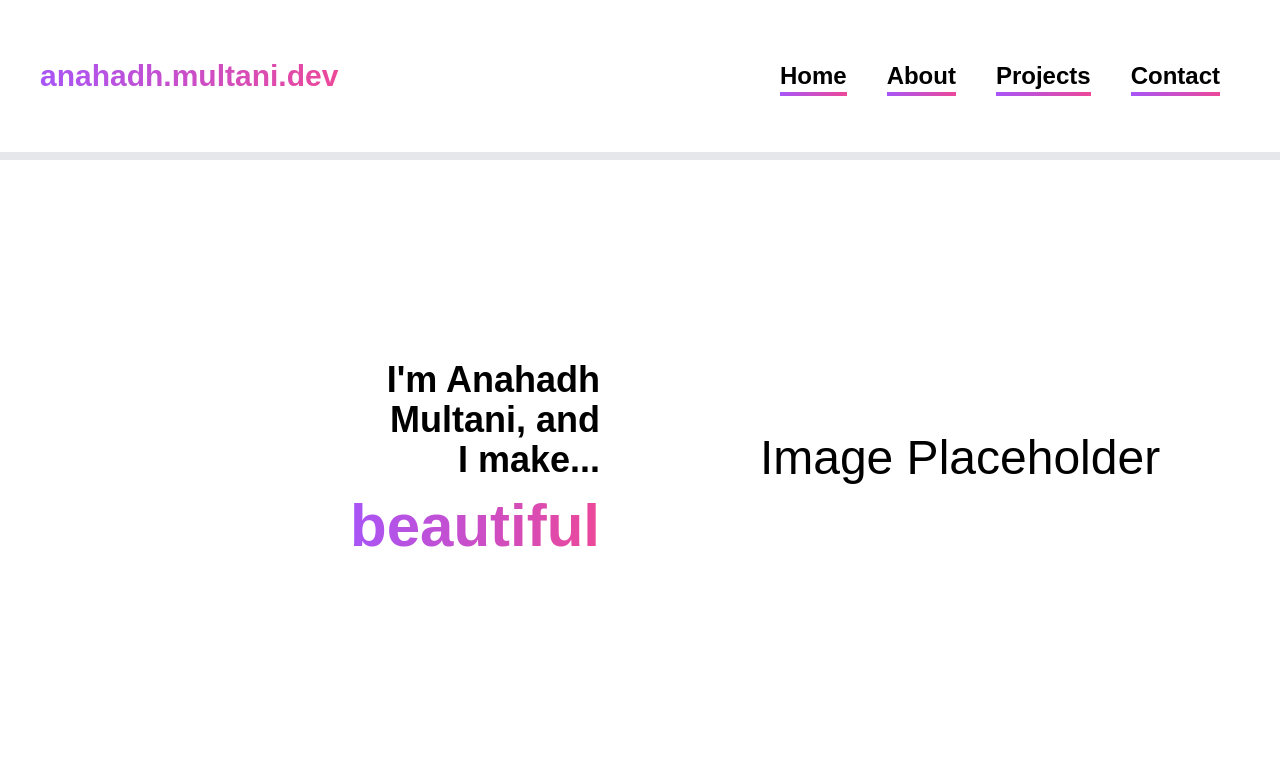
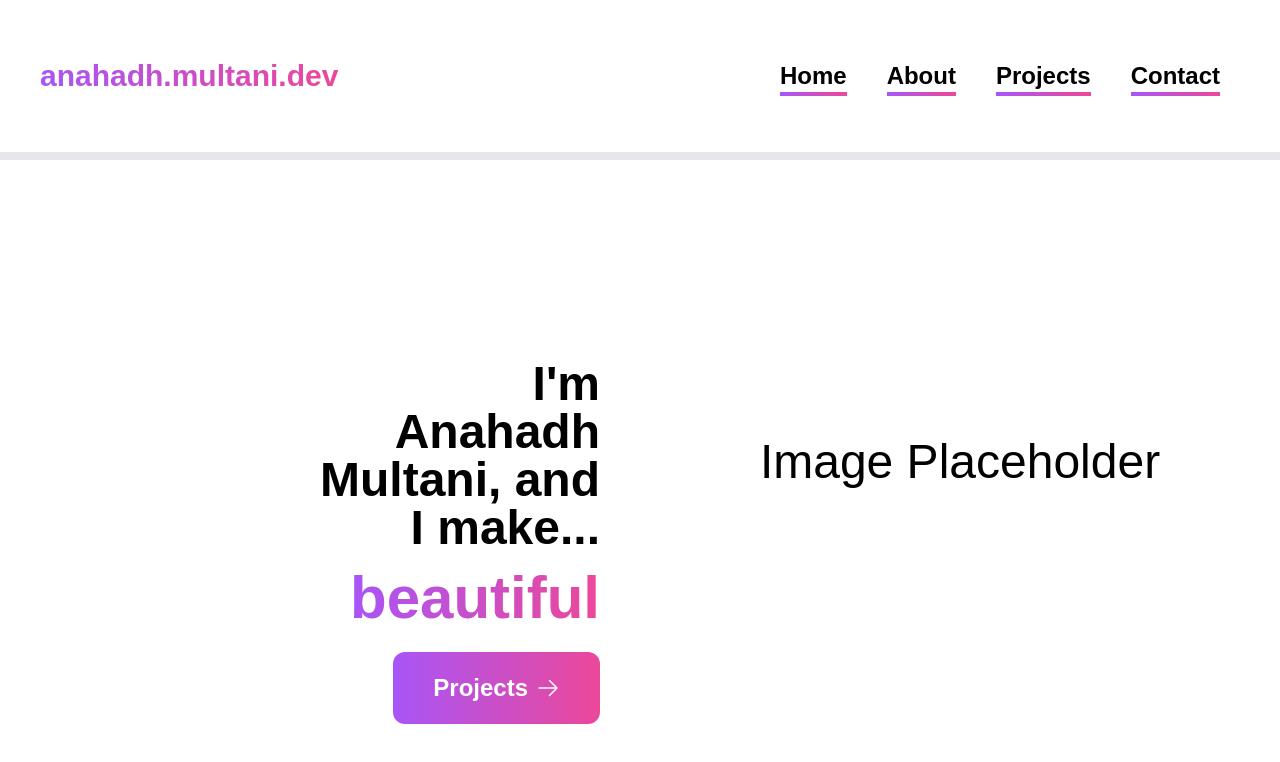
Before and after one commit to anahadh/anahadh-multani-dev, a Next.js app: page / in a window 1280 px wide. Shown: the top 762 px of the page. Built offline with nearby package versions, Linux system fonts and the light colour scheme.

Commit message:
created MainCTAButton component, limited functionality

```diff
--- /dev/null
+++ b/app/MainCTAButton.tsx
@@ -0,0 +1,29 @@
+import React from 'react'
+import clsx from 'clsx';
+import { useTheme } from './ThemeContext'
+
+
+export const MainCTAButton = () => {
+    const { colorTheme } = useTheme();
+    const buttonStyles = clsx(
+        "flex px-10 py-5 mt-4 rounded-xl text-white font-bold text-2xl transition-all duration-300 gap-2 items-center cursor-pointer",
+        {
+            'bg-gradient-to-r from-purple-500 to-pink-500 hover:from-purple-600 hover:to-pink-600': colorTheme === 'dreamscape',
+            'bg-gradient-to-r from-blue-500 to-green-500 hover:from-blue-600 hover:to-green-600': colorTheme === 'tidepool',
+            'bg-gradient-to-r from-red-500 to-yellow-500 hover:from-red-600 hover:to-yellow-600': colorTheme === 'firelight',
+            'bg-gradient-to-r from-pink-500 to-purple-500 hover:from-pink-600 hover:to-purple-600': colorTheme === 'skyburst',
+            'bg-gradient-to-r from-gray-800 to-gray-900 hover:from-gray-700 hover:to-gray-800': colorTheme === 'nightfall',
+        }
+    );
+
+    return (
+        <div className={buttonStyles}>
+            Projects
+            <svg xmlns="http://www.w3.org/2000/svg" fill="none" viewBox="0 0 24 24" strokeWidth={1.5} stroke="currentColor" className="size-6">
+                <path strokeLinecap="round" strokeLinejoin="round" d="M13.5 4.5 21 12m0 0-7.5 7.5M21 12H3" />
+            </svg>
+        </div>
+    )
+}
+
+export default MainCTAButton
--- a/app/WordChanger.tsx
+++ b/app/WordChanger.tsx
@@ -1,7 +1,7 @@
 'use client';
 import React from 'react'
 
-type WordChangerProps = {
+export type WordChangerProps = {
   styles?: string;
 }
 
@@ -25,6 +25,6 @@ export const WordChanger: React.FC<WordChangerProps> = ({ styles }: WordChangerP
   }, []);
 
   return (
-    <p className={`mt-4 text-6xl mb-40 ${styles} bg-clip-text text-transparent font-bold transition-opacity duration-300 ${isVisible ? `opacity-100` : `opacity-0`}`}>{adjectives[adjectiveNum]}</p>
+    <p className={`mt-4 pb-2 text-6xl ${styles} bg-clip-text text-transparent font-bold transition-opacity duration-300 ${isVisible ? `opacity-100` : `opacity-0`}`}>{adjectives[adjectiveNum]}</p>
   )
 }
--- a/app/page.tsx
+++ b/app/page.tsx
@@ -1,12 +1,14 @@
 import React from 'react';
 import { WordChanger } from './WordChanger';
+import { MainCTAButton } from './MainCTAButton';
 
 export default function Home() {
   return (
     <div className='flex flex-row w-screen'>
       <div className='flex flex-col items-end p-10 ml-auto w-1/2'>
-        <h1 className='text-4xl font-bold mt-40 w-2/5 text-right'>I'm Anahadh Multani, and I make...</h1>
-        <WordChanger styles={'bg-gradient-to-r from-purple-500 to-pink-500'} />
+        <h1 className='text-5xl font-bold mt-40 w-1/2 text-right'>I'm Anahadh Multani, and I make...</h1>
+        <WordChanger styles={`bg-gradient-to-r from-purple-500 to-pink-500`} />
+        <MainCTAButton />
       </div>
       <div className="flex justify-center items-center w-1/2 mx-auto">
         <p className='text-5xl'>Image Placeholder</p>
```
